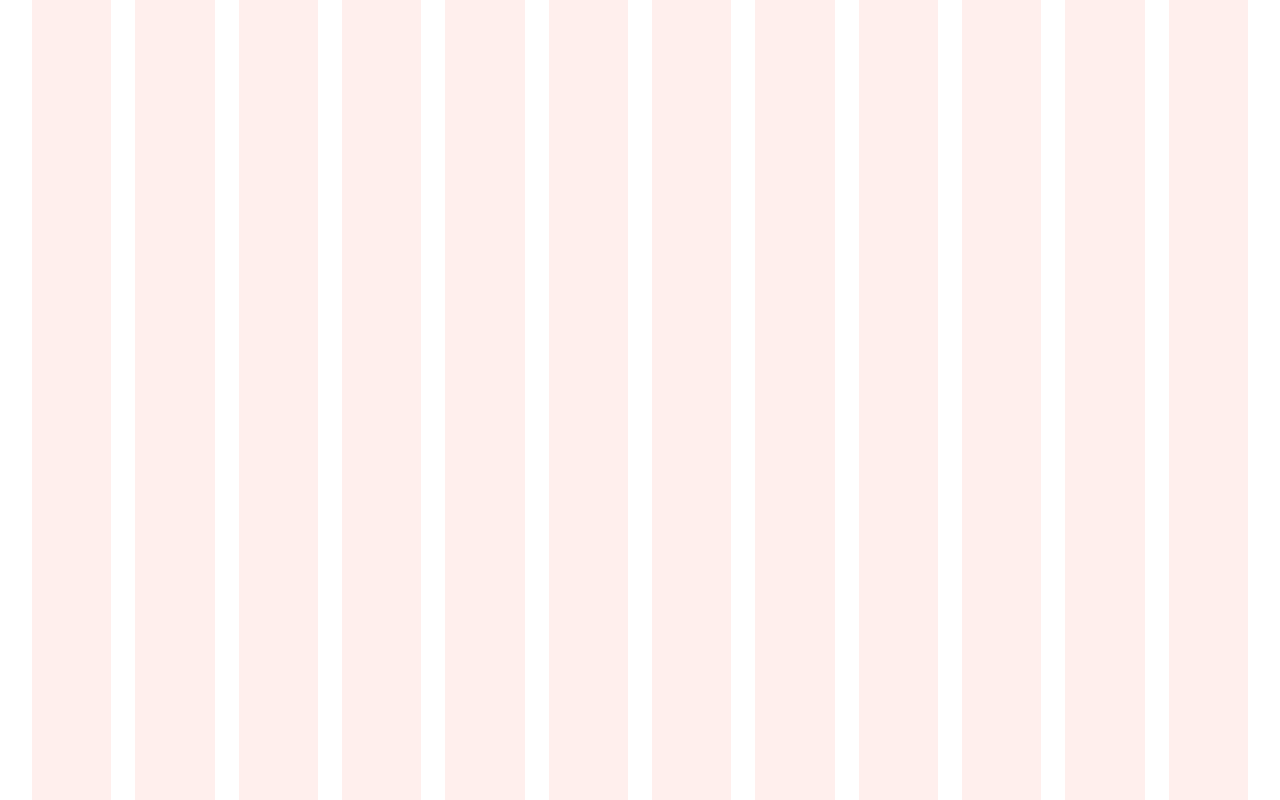
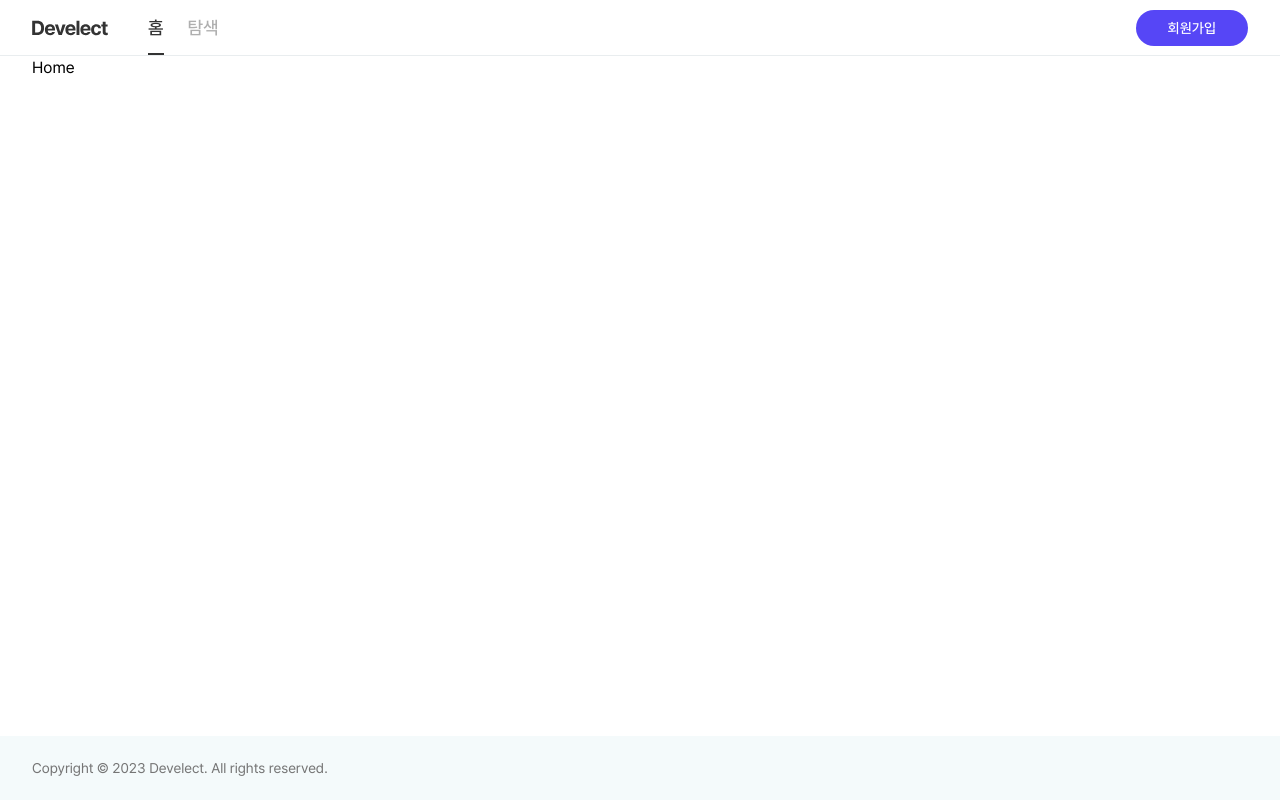
Before and after one commit to f-lab-edu/develect, a Next.js app: page / in a window 1280 px wide. Built offline with nearby package versions, Linux system fonts and the light colour scheme.

Commit message:
[#20] ✨ Header, Footer 레이아웃에 적용

```diff
--- a/src/components/layouts/basic-layout.tsx
+++ b/src/components/layouts/basic-layout.tsx
@@ -1,3 +1,5 @@
+import { Footer } from '@/components/footer'
+import { Header } from '@/components/header'
 import { pretendard } from '@/styles/font'
 
 interface BasicLayoutProps {
@@ -8,8 +10,8 @@ export const BasicLayout = ({ children }: BasicLayoutProps) => (
   <div
     className={`${pretendard.className} flex min-h-screen flex-col font-sans`}
   >
-    <header />
+    <Header />
     <main className="container flex-auto">{children}</main>
-    <footer />
+    <Footer />
   </div>
 )
--- /dev/null
+++ b/src/pages/explore/index.tsx
@@ -0,0 +1,13 @@
+import { BasicLayout } from '@/components/layouts/basic-layout'
+
+import { NextPageWithLayout } from '../_app'
+
+import type { ReactElement } from 'react'
+
+const Explore: NextPageWithLayout = () => <div>Explore</div>
+
+Explore.getLayout = function getLayout(page: ReactElement) {
+  return <BasicLayout>{page}</BasicLayout>
+}
+
+export default Explore
--- a/src/pages/index.tsx
+++ b/src/pages/index.tsx
@@ -4,14 +4,7 @@ import { NextPageWithLayout } from './_app'
 
 import type { ReactElement } from 'react'
 
-const Home: NextPageWithLayout = () => (
-  // TODO: 테스트용 임시 코드(제거 예정)
-  <div className="basic-grid">
-    {Array.from({ length: 12 }, (_, i) => i).map((key) => (
-      <div key={key} className="h-screen w-full bg-red-50" />
-    ))}
-  </div>
-)
+const Home: NextPageWithLayout = () => <div>Home</div>
 
 Home.getLayout = function getLayout(page: ReactElement) {
   return <BasicLayout>{page}</BasicLayout>
```
